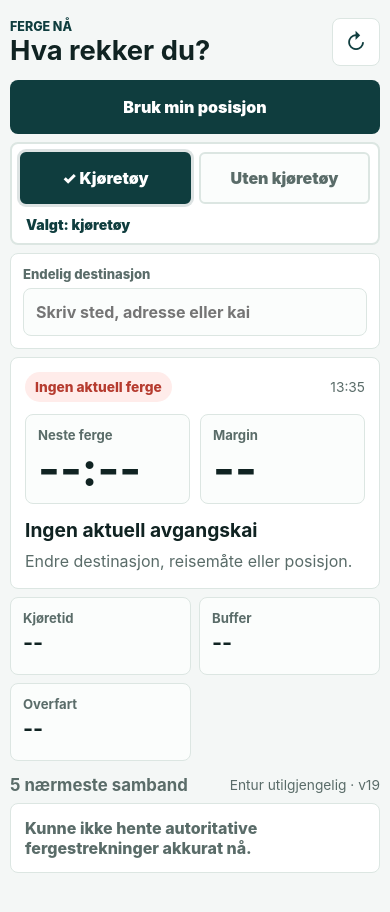
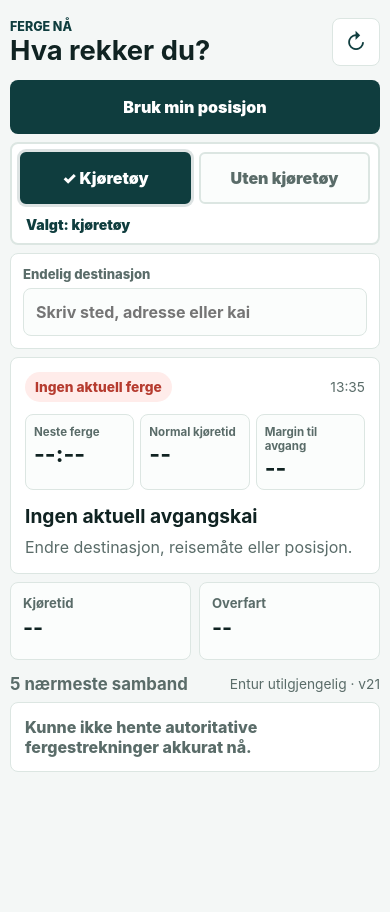
Before and after one commit to 5h67np2pg5-ctrl/ferge-na, a website: page public/index.html in a window 390 px wide. After the commit the page ends 844 px from the top, so only its background shows below. Drawn offline with Linux system fonts and the light colour scheme; no server answers.

Commit message:
Simplify main ferry decision panel

```diff
--- a/public/app.js
+++ b/public/app.js
@@ -7,7 +7,7 @@ const state = {
   routes: []
 };
 
-const APP_VERSION = "v19";
+const APP_VERSION = "v21";
 const API_BASE =
   window.location.hostname === "localhost" && window.location.port === "3000"
     ? "http://localhost:3001"
@@ -21,11 +21,11 @@ const elements = {
   statusPill: document.querySelector("#statusPill"),
   updatedAt: document.querySelector("#updatedAt"),
   departureTime: document.querySelector("#departureTime"),
+  normalDriveTime: document.querySelector("#normalDriveTime"),
   margin: document.querySelector("#margin"),
   routeName: document.querySelector("#routeName"),
   recommendation: document.querySelector("#recommendation"),
   driveTime: document.querySelector("#driveTime"),
-  bufferTime: document.querySelector("#bufferTime"),
   crossingTime: document.querySelector("#crossingTime"),
   destinationInput: document.querySelector("#destinationInput"),
   destinationSuggestions: document.querySelector("#destinationSuggestions"),
@@ -144,9 +144,9 @@ async function updateDecisionSafe() {
       : "Ingen aktuell avgangskai";
     elements.recommendation.textContent = "Kunne ikke hente neste avgang akkurat nå, men sambandslisten er oppdatert.";
     elements.departureTime.textContent = "--:--";
+    elements.normalDriveTime.textContent = "--";
     elements.margin.textContent = "--";
     elements.driveTime.textContent = "--";
-    elements.bufferTime.textContent = "--";
     elements.crossingTime.textContent = "--";
   }
 }
@@ -163,11 +163,11 @@ function clearDecision() {
   elements.statusPill.textContent = "Ingen aktuell ferge";
   elements.statusPill.className = "status-pill low";
   elements.departureTime.textContent = "--:--";
+  elements.normalDriveTime.textContent = "--";
   elements.margin.textContent = "--";
   elements.routeName.textContent = "Ingen aktuell avgangskai";
   elements.recommendation.textContent = "Endre destinasjon, reisemåte eller posisjon.";
   elements.driveTime.textContent = "--";
-  elements.bufferTime.textContent = "--";
   elements.crossingTime.textContent = "--";
 }
 
@@ -190,11 +190,11 @@ async function updateDecision() {
     minute: "2-digit"
   });
   elements.departureTime.textContent = decision.departureLabel;
+  elements.normalDriveTime.textContent = `${decision.drive.normalMinutes} min`;
   elements.margin.textContent = `${decision.marginMinutes} min`;
   elements.routeName.textContent = `${decision.sideName} ferjekai`;
   elements.recommendation.textContent = decision.recommendation;
   elements.driveTime.textContent = `${decision.drive.durationMinutes} min`;
-  elements.bufferTime.textContent = `${decision.bufferMinutes} min`;
   elements.crossingTime.textContent = `${decision.crossingMinutes} min`;
 
   maybeNotify(decision);
--- a/public/index.html
+++ b/public/index.html
@@ -46,22 +46,22 @@
             <strong id="departureTime">--:--</strong>
           </div>
           <div>
-            <span class="label">Margin</span>
+            <span class="label">Normal kjøretid</span>
+            <strong id="normalDriveTime">--</strong>
+          </div>
+          <div>
+            <span class="label">Margin til avgang</span>
             <strong id="margin">-- min</strong>
           </div>
         </div>
         <h2 id="routeName">Finn nærmeste fergesamband</h2>
-        <p id="recommendation">Del posisjon for å se aktuell avreiseside, kjøretid, buffer og om du rekker avgangen.</p>
+        <p id="recommendation">Del posisjon for å se aktuell avreiseside, kjøretid og om du rekker avgangen.</p>
       </section>
 
       <section class="metrics" aria-label="Reisetid">
         <article>
           <span>Kjøretid</span>
           <strong id="driveTime">--</strong>
-        </article>
-        <article>
-          <span>Buffer</span>
-          <strong id="bufferTime">--</strong>
         </article>
         <article>
           <span>Overfart</span>
--- a/public/styles.css
+++ b/public/styles.css
@@ -256,7 +256,7 @@ h1 {
 
 .decision-grid {
   display: grid;
-  grid-template-columns: 1fr 1fr;
+  grid-template-columns: repeat(3, 1fr);
   gap: 10px;
   margin-top: 12px;
 }
@@ -281,7 +281,7 @@ h1 {
 .decision-grid strong {
   display: block;
   margin-top: 4px;
-  font-size: clamp(2rem, 12vw, 4.25rem);
+  font-size: 2.45rem;
   line-height: 0.95;
   letter-spacing: 0;
 }
@@ -343,7 +343,7 @@ h1 {
 
 .metrics {
   display: grid;
-  grid-template-columns: repeat(3, 1fr);
+  grid-template-columns: repeat(2, 1fr);
   gap: 8px;
   margin-top: 8px;
 }
@@ -474,6 +474,22 @@ h1 {
     padding: 14px;
   }
 
+  .decision-grid {
+    gap: 6px;
+  }
+
+  .decision-grid > div {
+    padding: 10px 8px;
+  }
+
+  .decision-grid strong {
+    font-size: 1.45rem;
+  }
+
+  .label {
+    font-size: 0.72rem;
+  }
+
   .metrics {
     grid-template-columns: repeat(2, 1fr);
   }
```
